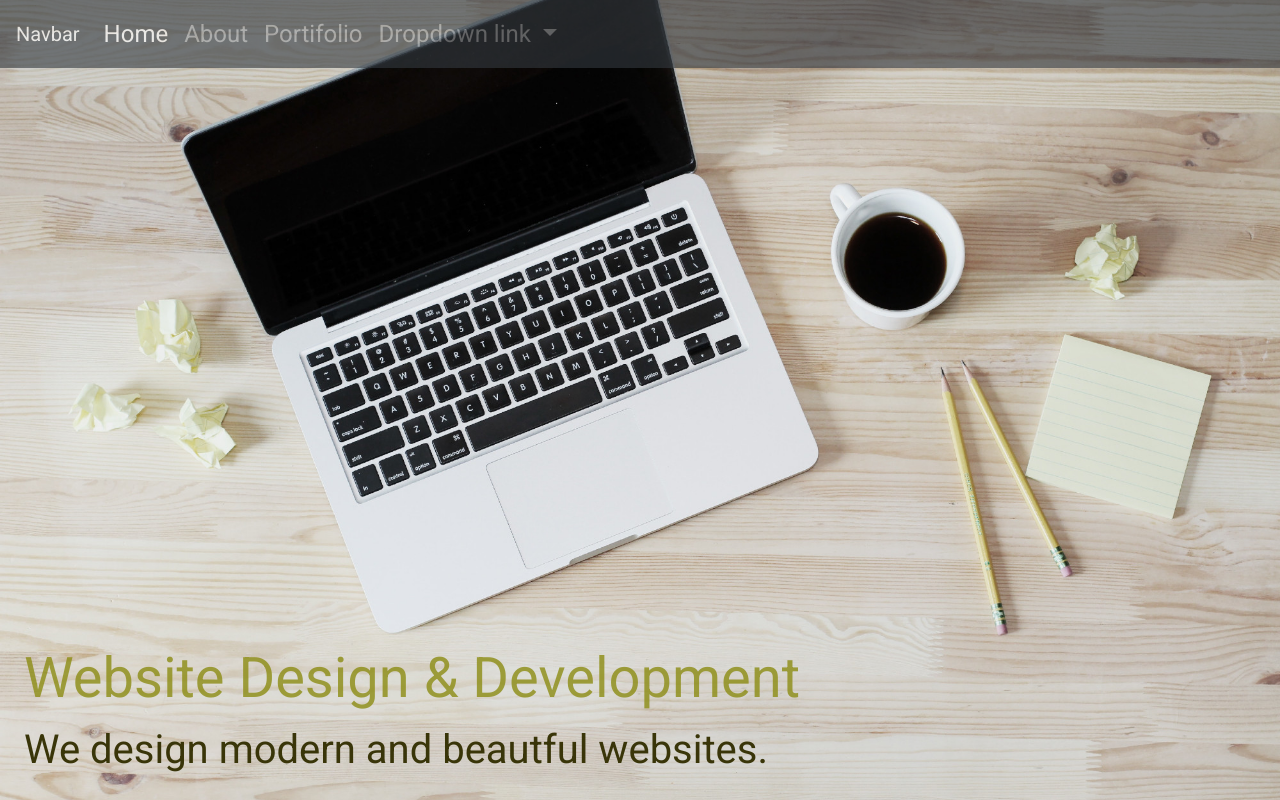
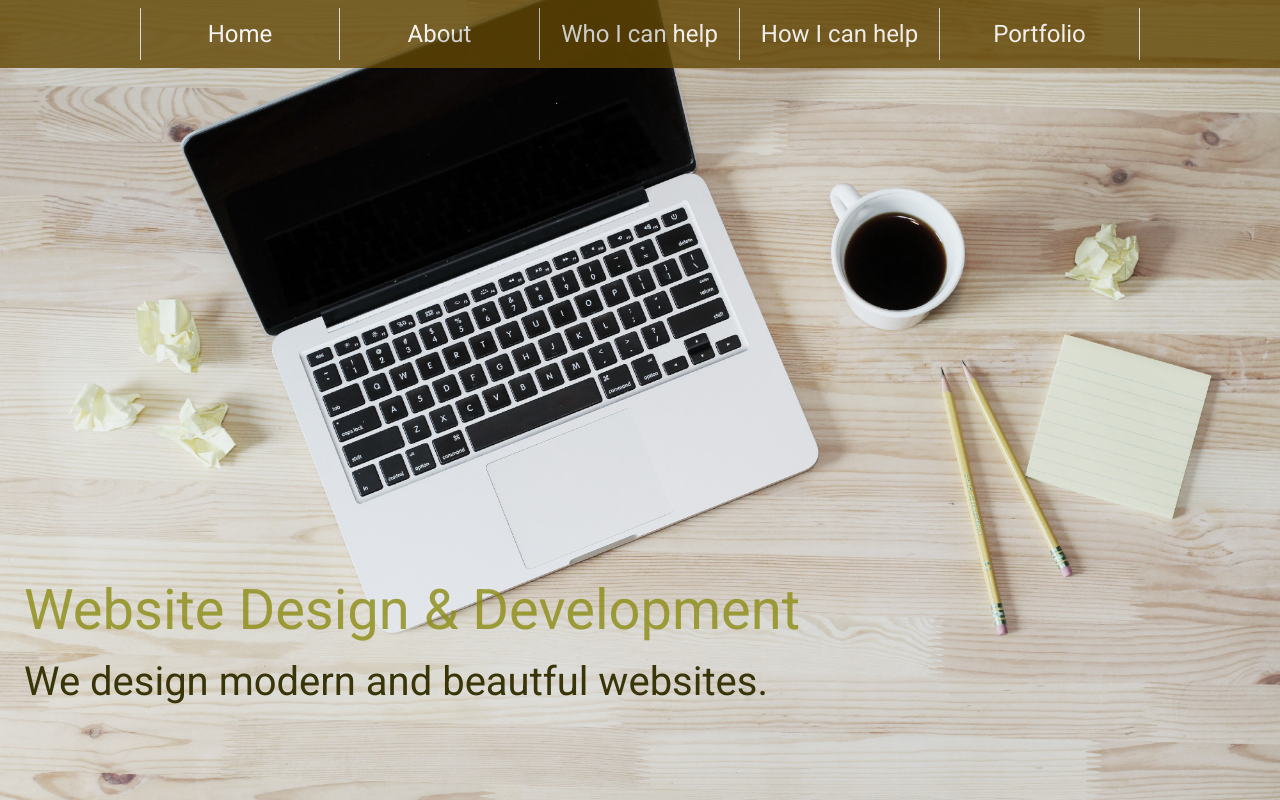
Before and after one commit to rddias/Freelance, a plain HTML site: page index.html in a window 1280 px wide. Shown: the top 800 px of the page. Drawn offline with nearby package versions, Linux system fonts and the light colour scheme; a web font is replaced by a local one.

Commit message:
Updated nav bar and included footer
Updated nav bar and included footer
Still pending: check text and menu

```diff
--- a/css/style.css
+++ b/css/style.css
@@ -45,8 +45,16 @@ body {
   color: white;
 }
 
-#header .navbar{
-  opacity: 0.6;
+#header .navbar {
+  background-color: #634804!important;
+  opacity: 0.8;
+  color: white;
+}
+
+.navbar-dark .navbar-nav .nav-link
+{
+  color: white;
+  opacity: 1;
 }
 
 #about > .container-fluid {
--- a/index.html
+++ b/index.html
@@ -21,36 +21,32 @@
 
     <header id="header">
       <div class="jumbotron jumbotron-fluid pt-0 m-0">
-        <nav class="navbar navbar-expand-lg navbar-dark bg-dark">
-          <a class="navbar-brand" href="#">Navbar</a>
+       <nav class="navbar fixed-top navbar-expand-lg navbar-dark">
+<!--          <a class="navbar-brand" href="#">Freelance</a>-->
           <button class="navbar-toggler" type="button" data-toggle="collapse" data-target="#navbarNavDropdown" aria-controls="navbarNavDropdown" aria-expanded="false" aria-label="Toggle navigation">
             <span class="navbar-toggler-icon"></span>
           </button>
-          <div class="collapse navbar-collapse" id="navbarNavDropdown">
+          <div class="d-flex justify-content-around collapse navbar-collapse" id="navbarNavDropdown">
             <ul class="navbar-nav">
-              <li class="nav-item active">
+              <li class="nav-item text-center active border-left border-right" style="width: 200px">
                 <a class="nav-link" href="#">Home <span class="sr-only">(current)</span></a>
               </li>
-              <li class="nav-item">
+              <li class="nav-item text-center border-right" style="width: 200px">
                 <a class="nav-link" href="#about">About</a>
               </li>
-              <li class="nav-item">
-                <a class="nav-link" href="#portifolio">Portifolio</a>
+              <li class="nav-item text-center border-right" style="width: 200px">
+                <a class="nav-link" href="#WhoICanHelp">Who I can help</a>
               </li>
-              <li class="nav-item dropdown">
-                <a class="nav-link dropdown-toggle" href="#" id="navbarDropdownMenuLink" data-toggle="dropdown" aria-haspopup="true" aria-expanded="false">
-                  Dropdown link
-                </a>
-                <div class="dropdown-menu" aria-labelledby="navbarDropdownMenuLink">
-                  <a class="dropdown-item" href="#">Action</a>
-                  <a class="dropdown-item" href="#">Another action</a>
-                  <a class="dropdown-item" href="#">Something else here</a>
-                </div>
+              <li class="nav-item text-center border-right" style="width: 200px">
+                <a class="nav-link" href="#HowICanHelp">How I can help</a>
+              </li>
+              <li class="nav-item text-center border-right" style="width: 200px">
+                <a class="nav-link" href="#portfolio">Portfolio</a>
               </li>
             </ul>
           </div>
         </nav>
-        <div class="d-flex flex-column justify-content-end p-4 h-100 text-light">
+          <div class="d-flex flex-column justify-content-end p-4 h-100 text-light">
           <div class="title_h1 title_h1-header">Website Design & Development</div>
           <div class="title_h2 title_h2-header">We design modern and beautful websites.</div>
         </div>
@@ -89,7 +85,7 @@
     <section id="WhoICanHelp">
       <div class="container-fluid bg-dark text-white">
         <div class="title_h1 text-center py-5">
-             Who I can help.
+             How I can help.
         </div>
         <div class="row">
             <div class="col-12 col-md-4 mb-5">
@@ -133,7 +129,7 @@
     <section id="HowICanHelp">
       <div class="container-fluid bg-dark text-white">
         <div class="title_h1 text-center py-5">
-             How I can help.
+             You can expect:
         </div>
         <div class="row">
             <div class="col-12 col-md-4 mb-5">
@@ -258,6 +254,19 @@
       </div>
     </section>
 
+    <section id="footer">
+      <div class="container-fluid bg-dark">
+
+
+      <!-- Copyright -->
+        <div class="text-white text-center py-3">© 2020 Copyright:
+          <a href="https://rddias.github.io/Freelance//"> Freelance</a>
+        </div>
+        <!-- Copyright -->
+
+      </div>
+    </section>
+
     <!-- Optional JavaScript -->
     <!-- jQuery first, then Popper.js, then Bootstrap JS -->
     <script src="https://code.jquery.com/jquery-3.2.1.slim.min.js" integrity="sha384-KJ3o2DKtIkvYIK3UENzmM7KCkRr/rE9/Qpg6aAZGJwFDMVNA/GpGFF93hXpG5KkN" crossorigin="anonymous"></script>
```
